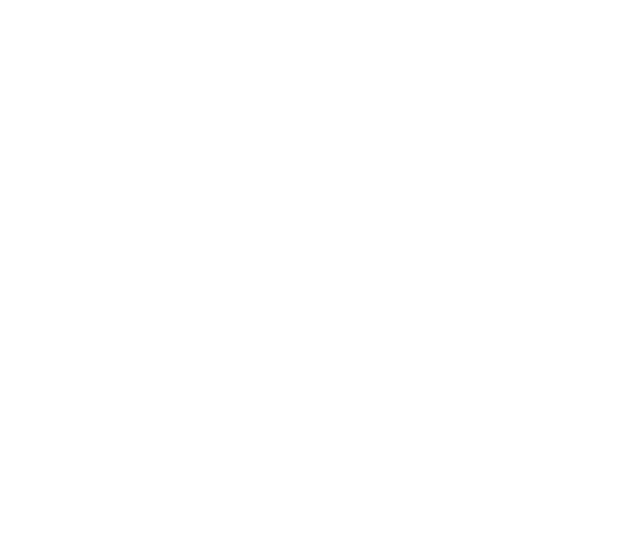
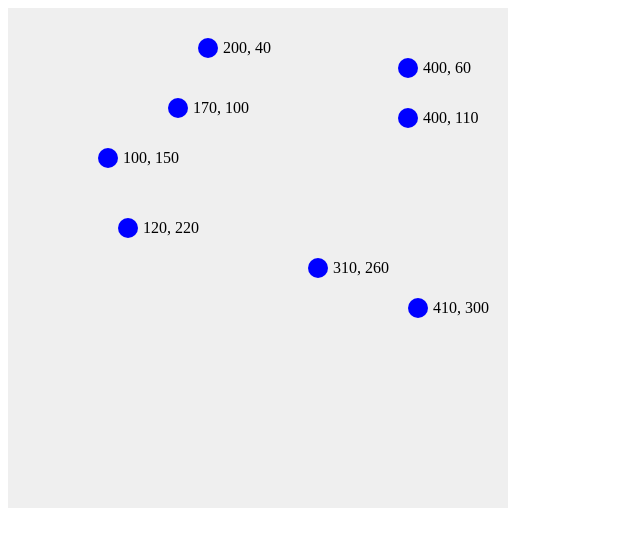
Before and after one commit to wmerrow/Will-ProgVisFA20, a plain HTML site: page WK2-projects/index.html in a window 1280 px wide. Shown: the whole page, without its empty margins (0-640 px from the left). Drawn offline with nearby package versions, Linux system fonts and the light colour scheme.

Commit message:
finish scatterplot

```diff
--- a/WK2-projects/index.html
+++ b/WK2-projects/index.html
@@ -34,8 +34,8 @@
             const svg = d3.select("body")
                             .append("svg")
                             .attr("width", w)
-                            .attr("height", h);
-
+                            .attr("height", h)
+                            .style("background-color", "#efefef");
 
 
             //4. Use "circle" (not "rect") and add them to SVG to visualize our data.
@@ -45,14 +45,14 @@
             //NOTE: get the circles showing before you attempt the labels (step 5)
 
 
-            //TODO: svg.selectAll()
-                        // .data()
-                        // .enter()
-                        // .append()
-                        // .attr() //(a required circle value, and a function of what it returns)  // Hint: we want to return d[] with the x value of the array
-                        // .attr() //(a required circle value, and a function of what it returns)  // Hint: we want to return d[] with the y value of the array
-                        // .attr() //(another required circle value, and a number: try 10)
-                        // .attr(); //optional: change the color of the circles
+            svg.selectAll("circle")
+                .data(dataset)
+                .enter()
+                .append("circle")
+                .attr("cx", d => d[0]) //(a required circle value, and a function of what it returns)  // Hint: we want to return d[] with the x value of the array
+                .attr("cy", d => d[1]) //(a required circle value, and a function of what it returns)  // Hint: we want to return d[] with the y value of the array
+                .attr("r", 10) //(another required circle value, and a number: try 10)
+                .attr("fill", "blue"); //optional: change the color of the circles
 
             //HINT: don't forget the ending ;
 
@@ -62,13 +62,13 @@
             //NOTE: This will rely on much of the same code we have used in our SVG example.
 
 
-            // TODO: svg.selectAll()
-            //      .data()
-            //      .enter()
-            //      .append()
-            //      .text() //we want the text to return the data values
-            //      .attr() //we want to give the text an x value, use what you used above, mind the difference between circle text properties
-            //      .attr(); //we want to give the text a y value, use what you used above, mind the difference between circle text properties
+            svg.selectAll("text")
+                 .data(dataset)
+                 .enter()
+                 .append("text")
+                 .text(d => d[0] + ", " + d[1]) //we want the text to return the data values
+                 .attr("x", d => d[0] + 15) //we want to give the text an x value, use what you used above, mind the difference between circle text properties
+                 .attr("y", d => d[1] + 5); //we want to give the text a y value, use what you used above, mind the difference between circle text properties
 
 
 
```
